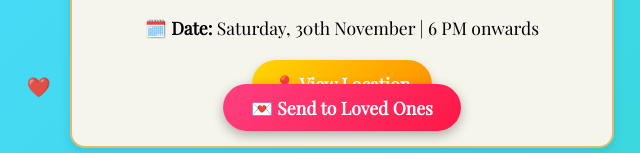
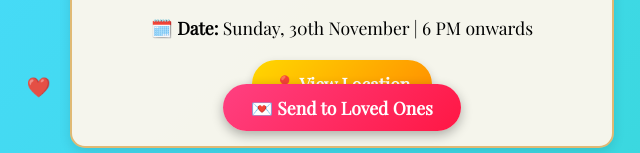
Before and after one commit to Thirunavukkarasu-dev/invitation, a plain HTML site: page index.html in a window 1280 px wide. Shown: the part 649-802 px from the top of the page, 298-938 px from the left. Drawn offline with nearby package versions, Linux system fonts and the light colour scheme.

Commit message:
Changed venue day

```diff
--- a/index.html
+++ b/index.html
@@ -396,7 +396,7 @@
             <p>With blessings of Almighty and our families,</p>
             <p>We joyfully invite you to celebrate our wedding reception!</p>
             <p><strong>📍 Venue:</strong> Sengunthar Mudaliar Thirumana Mandapam, Tharamangalam</p>
-            <p><strong>🗓️ Date:</strong> Saturday, 30th November | 6 PM onwards</p>
+            <p><strong>🗓️ Date:</strong> Sunday, 30th November | 6 PM onwards</p>
             <p>
                 <a href="https://maps.app.goo.gl/wdGCWZXpe5xTos8B8" target="_blank" class="location-btn">
                     📍 View Location
```
